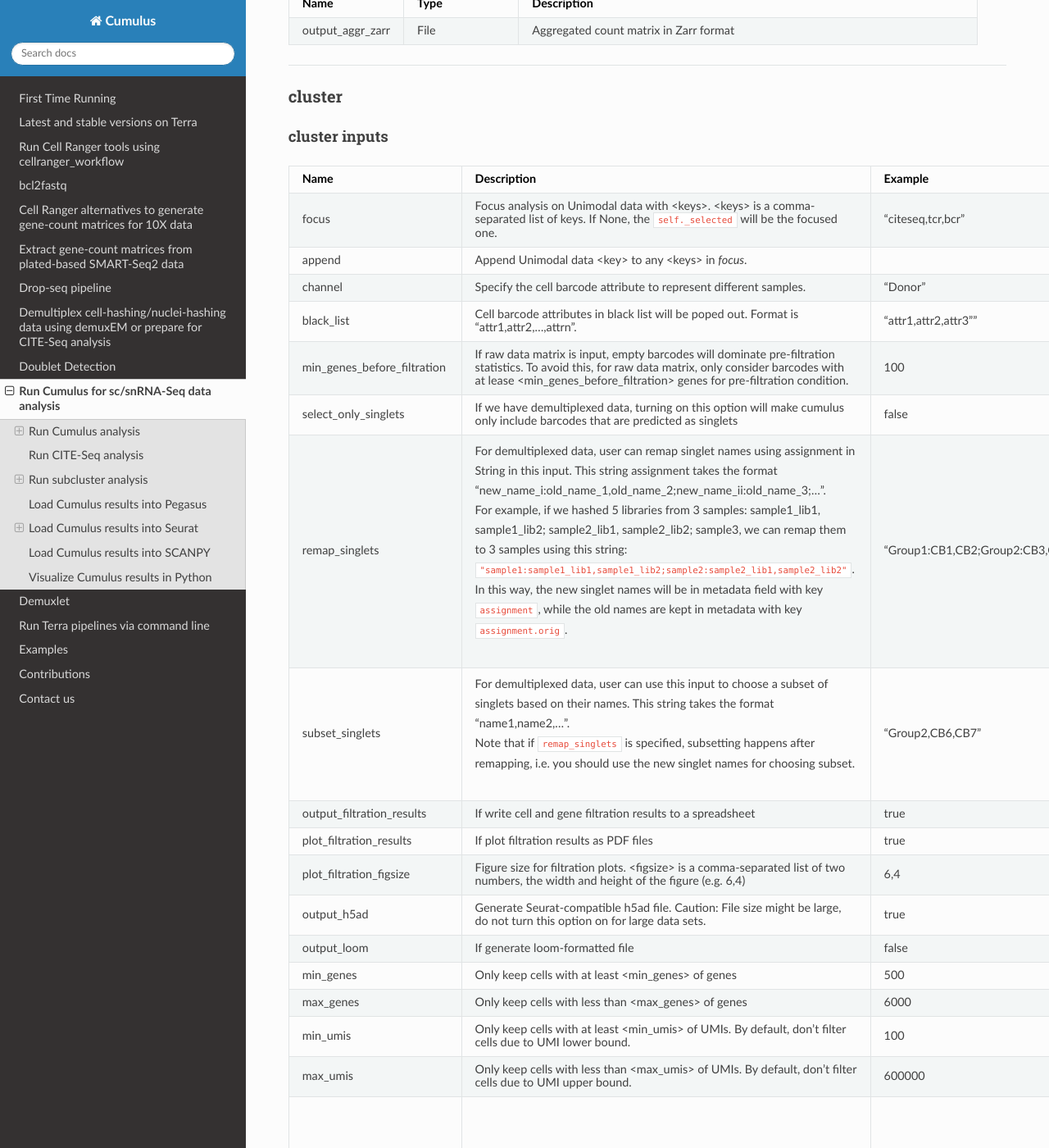
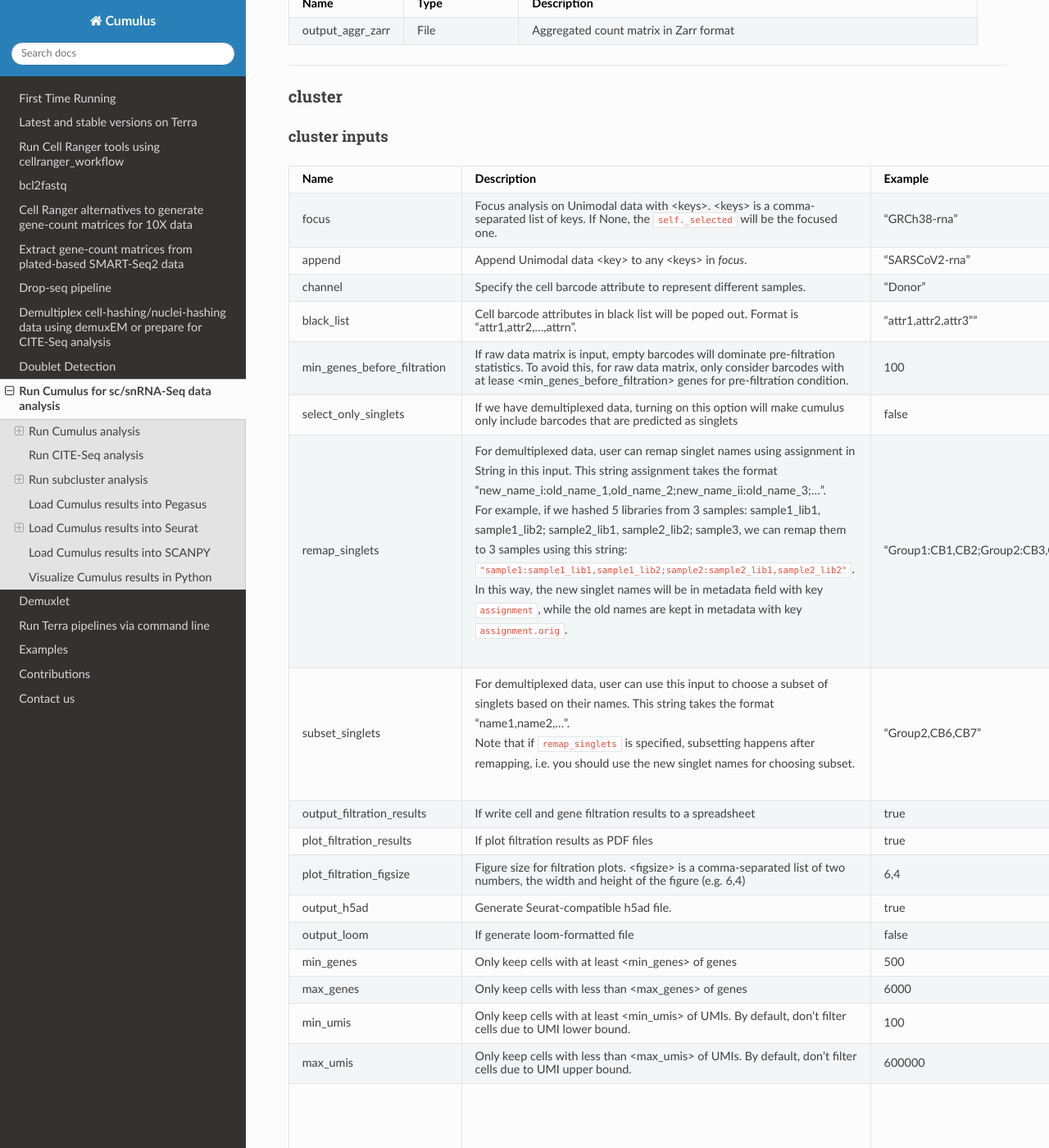
Before and after one commit to lilab-bcb/cumulus, a Sphinx documentation site: the page built from docs/cumulus.rst, in a window 1280 px wide and 1400 px high, scrolled down 6437 px. Shown: the whole window at 82% size. Built offline with Sphinx 7.4.7 and the Read the Docs theme 2.0.0, drawn with Linux system fonts in a browser that asks for light colours; some of the changed text lies outside the part shown.

Commit message:
correct focus and append descriptions

```diff
--- a/docs/cumulus.rst
+++ b/docs/cumulus.rst
@@ -264,11 +264,11 @@ cluster inputs
       - Default
     * - focus
       - Focus analysis on Unimodal data with <keys>. <keys> is a comma-separated list of keys. If None, the ``self._selected`` will be the focused one.
-      - "citeseq,tcr,bcr"
+      - "GRCh38-rna"
       -
     * - append
       - Append Unimodal data <key> to any <keys> in *focus*.
-      -
+      - "SARSCoV2-rna"
       -
     * - channel
       - Specify the cell barcode attribute to represent different samples.
@@ -310,7 +310,7 @@ cluster inputs
       - 6,4
       -
     * - output_h5ad
-      - Generate Seurat-compatible h5ad file. Caution: File size might be large, do not turn this option on for large data sets.
+      - Generate Seurat-compatible h5ad file.
       - true
       - true
     * - output_loom
@@ -396,7 +396,7 @@ cluster inputs
       - 0
     * - calc_signature_scores
       - Google bucket URL of GMT_ format file used for calculating signature scores.
-      - "gs:////fc-e0000000-0000-0000-0000-000000000000/cell_cycle_sig.gmt"
+      - "gs://fc-e0000000-0000-0000-0000-000000000000/cell_cycle_sig.gmt"
       -
     * - nPC
       - Number of principal components
```
